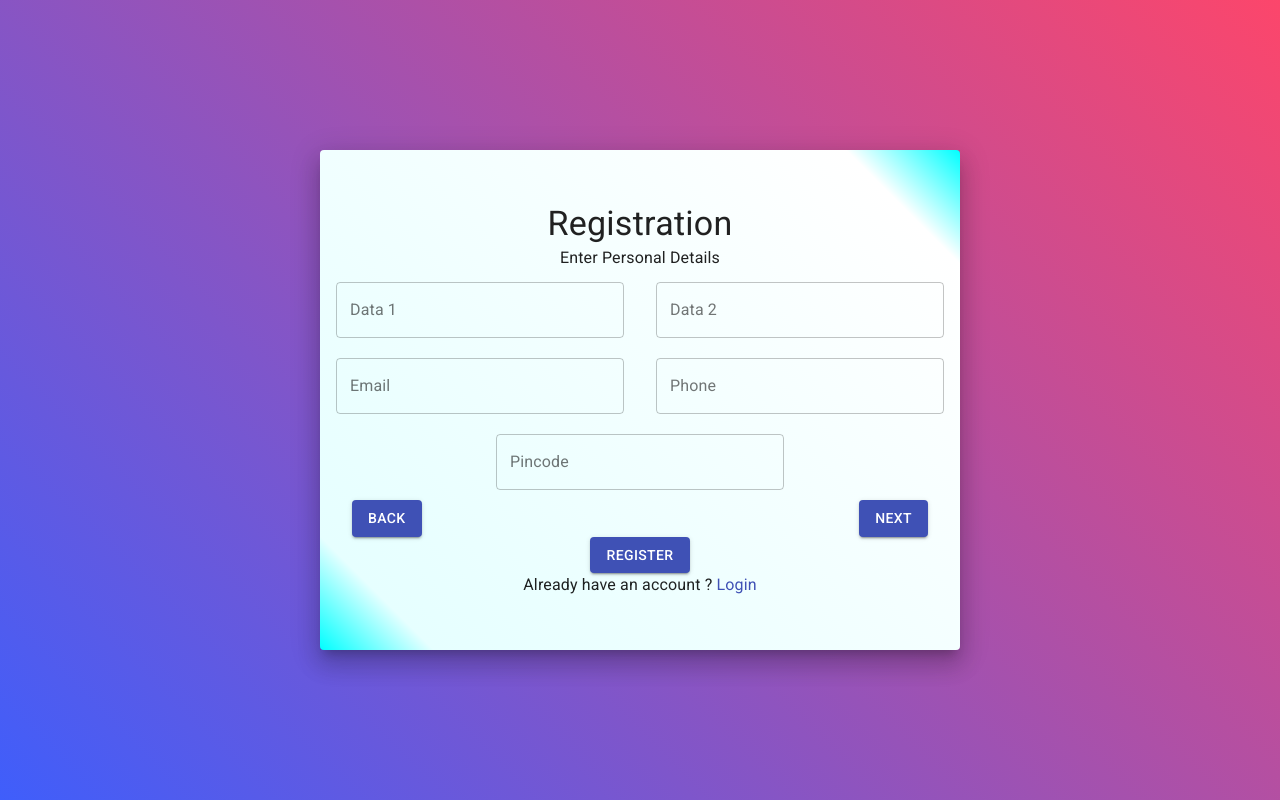
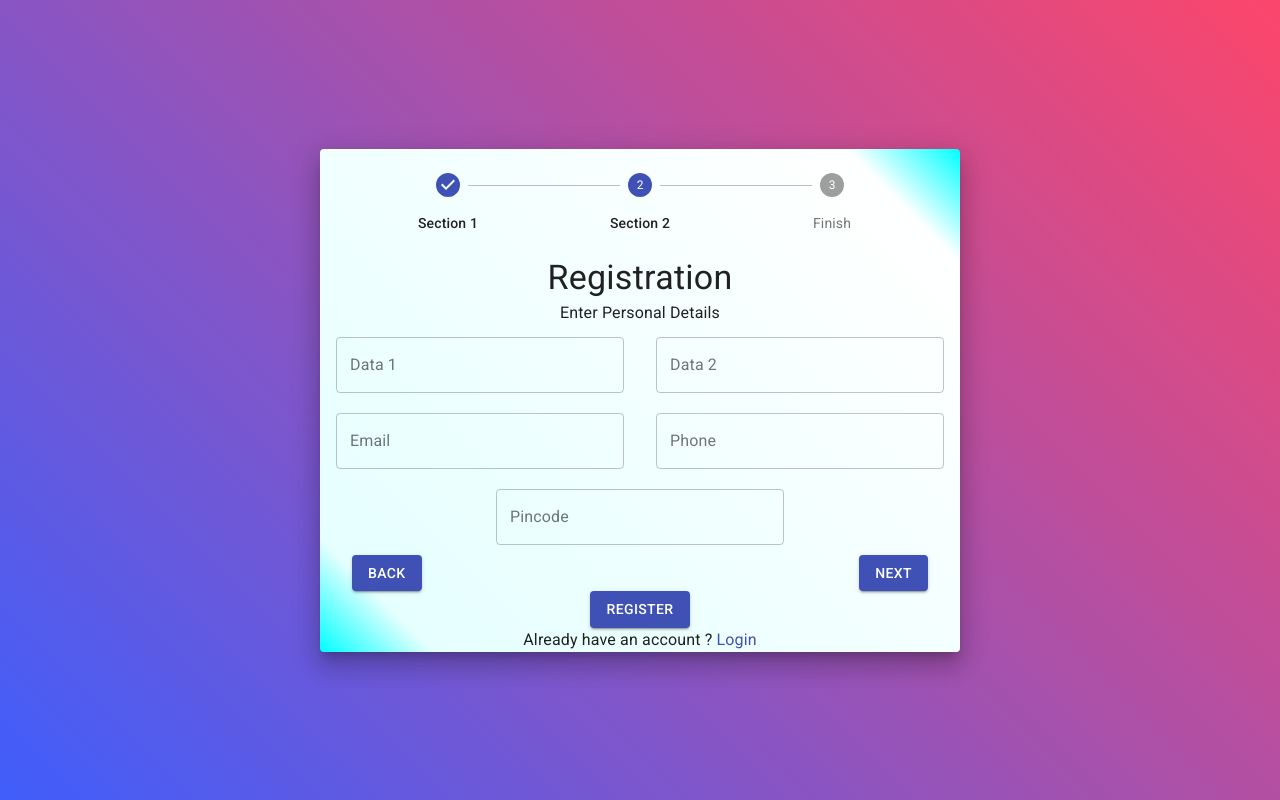
Before and after one commit to aktech27/React-MUI-Login, a React (Create React App) app: page /register in a window 1280 px wide. Built offline with nearby package versions, Linux system fonts and the light colour scheme.

Commit message:
Added Step Indicator

```diff
--- a/src/components/Register/RegisterForm.jsx
+++ b/src/components/Register/RegisterForm.jsx
@@ -5,6 +5,7 @@ import SectionOne from "./SectionOne";
 import RegisterButtons from "./RegisterButtons";
 import SectionTwo from "./SectionTwo";
 import SectionFinish from "./SectionFinish";
+import StepIndicator from "./StepIndicator";
 
 const RegisterForm = (props) => {
   const styles = useStyles();
@@ -12,6 +13,7 @@ const RegisterForm = (props) => {
   const [activeStep, setActiveStep] = useState(1);
   return (
     <form className={styles.loginForm} onSubmit={(e) => props.handleSubmit(e)}>
+      <StepIndicator activeStep={activeStep} />
       {activeStep === 0 ? (
         <SectionOne
           setSection1Details={props.setSection1Details}
--- /dev/null
+++ b/src/components/Register/StepIndicator.jsx
@@ -0,0 +1,23 @@
+import React from "react";
+import { Stepper, Step, StepLabel } from "@material-ui/core";
+const StepIndicator = ({ activeStep }) => {
+  return (
+    <Stepper
+      activeStep={activeStep}
+      style={{ width: "90%", backgroundColor: "transparent" }}
+      alternativeLabel
+    >
+      <Step>
+        <StepLabel>Section 1</StepLabel>
+      </Step>
+      <Step>
+        <StepLabel>Section 2</StepLabel>
+      </Step>
+      <Step>
+        <StepLabel>Finish</StepLabel>
+      </Step>
+    </Stepper>
+  );
+};
+
+export default StepIndicator;
```
